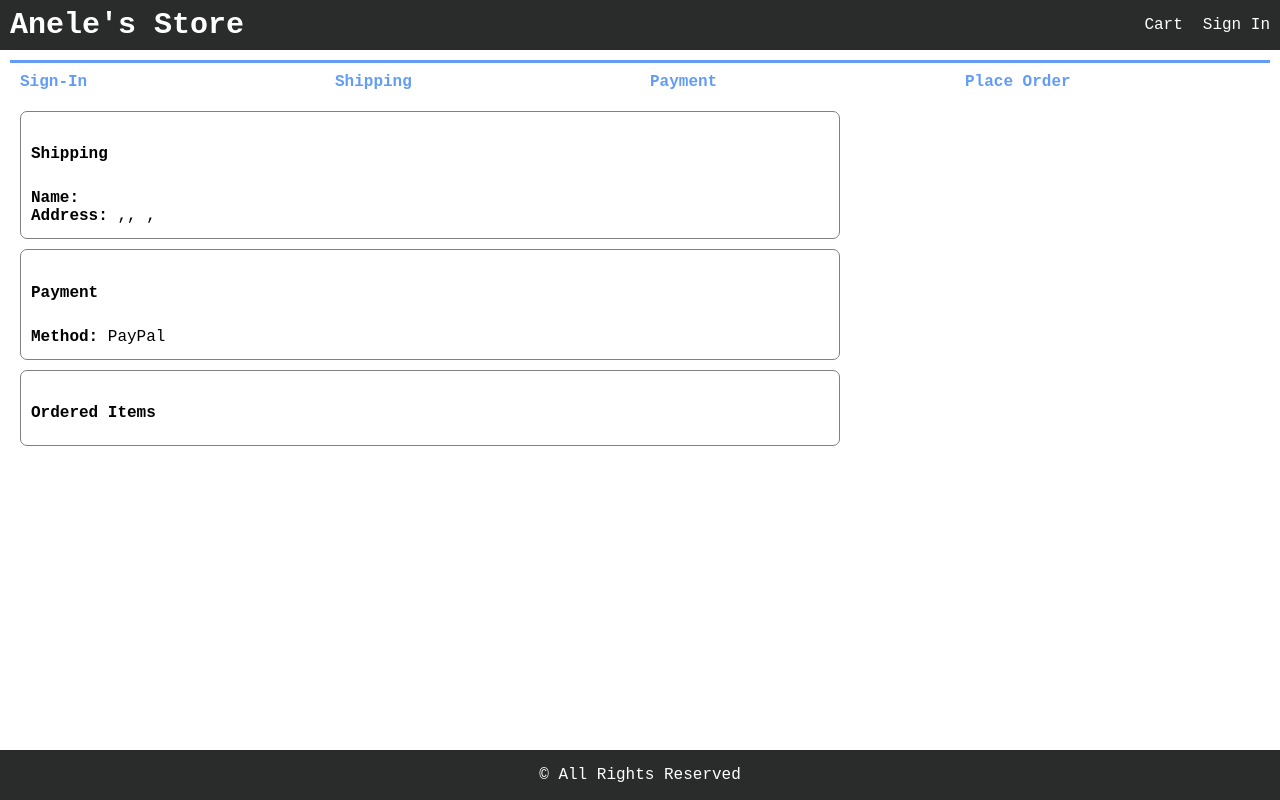
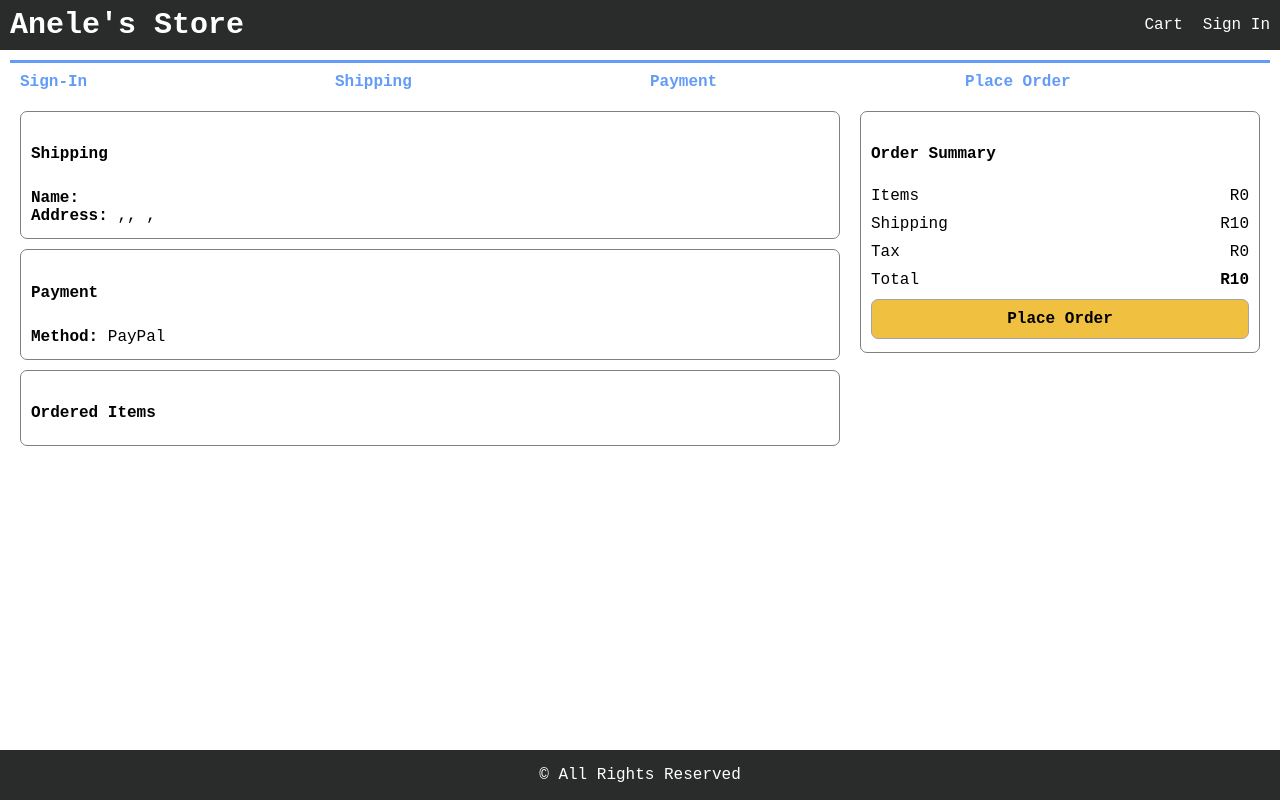
Before and after one commit to KingAJ19/My-Store, a React (Create React App) app in the folder frontend/: page /placeorder in a window 1280 px wide. Built offline with nearby package versions, Linux system fonts and the light colour scheme.

Commit message:
finished place order screen

```diff
--- a/frontend/src/screens/PlaceOrderScreen.js
+++ b/frontend/src/screens/PlaceOrderScreen.js
@@ -7,6 +7,15 @@
     const cart = useSelector((state) => state.cart);
     if(!cart.paymentMethod){
         props.history.push('/payment')
+    }
+    const toPrice = (num) => Number(num.toFixed(2)); //5.123 = "5.12" => 5.12
+    cart.itemsPrice = toPrice(cart.cartItems.reduce((a, c) => a + c.qty * c.price, 0))
+    cart.shippingPrice = cart.itemsPrice > 100? toPrice(0): toPrice(10);
+    cart.taxPrice = toPrice(0.15 * cart.itemsPrice);
+    cart.totalPrice = cart.itemsPrice + cart.shippingPrice + cart.taxPrice;
+
+    const placeOrderHandler = () => {
+        //TODO: dispatch place order action
     }
     return (
         <div>
@@ -60,7 +69,44 @@
                     </ul>
                 </div>
                 <div className="col-1">
-
+                        <div className="card card-body">
+                            <ul>
+                                <li>
+                                    <h2>Order Summary</h2>
+                                </li>
+                                <li>
+                                    <div className="row">
+                                        <div>Items</div>
+                                        <div>R{cart.itemsPrice}</div>
+                                    </div>
+                                </li>
+                                <li>
+                                    <div className="row">
+                                        <div>Shipping</div>
+                                        <div>R{cart.shippingPrice}</div>
+                                    </div>
+                                </li>
+                                <li>
+                                    <div className="row">
+                                        <div>Tax</div>
+                                        <div>R{cart.taxPrice}</div>
+                                    </div>
+                                </li>
+                                <li>
+                                    <div className="row">
+                                        <div>Total</div>
+                                        <strong>
+                                        <div>R{cart.totalPrice}</div>
+                                        </strong>
+                                    </div>
+                                </li>
+                                <li>
+                                    <button type="submit" className="primary block" onClick={placeOrderHandler}
+                                    disabled={cart.cartItems.length === 0}
+                                    >Place Order</button>
+                                </li>
+                            </ul>
+                        </div>
                 </div>
             </div>
         </div>
```
